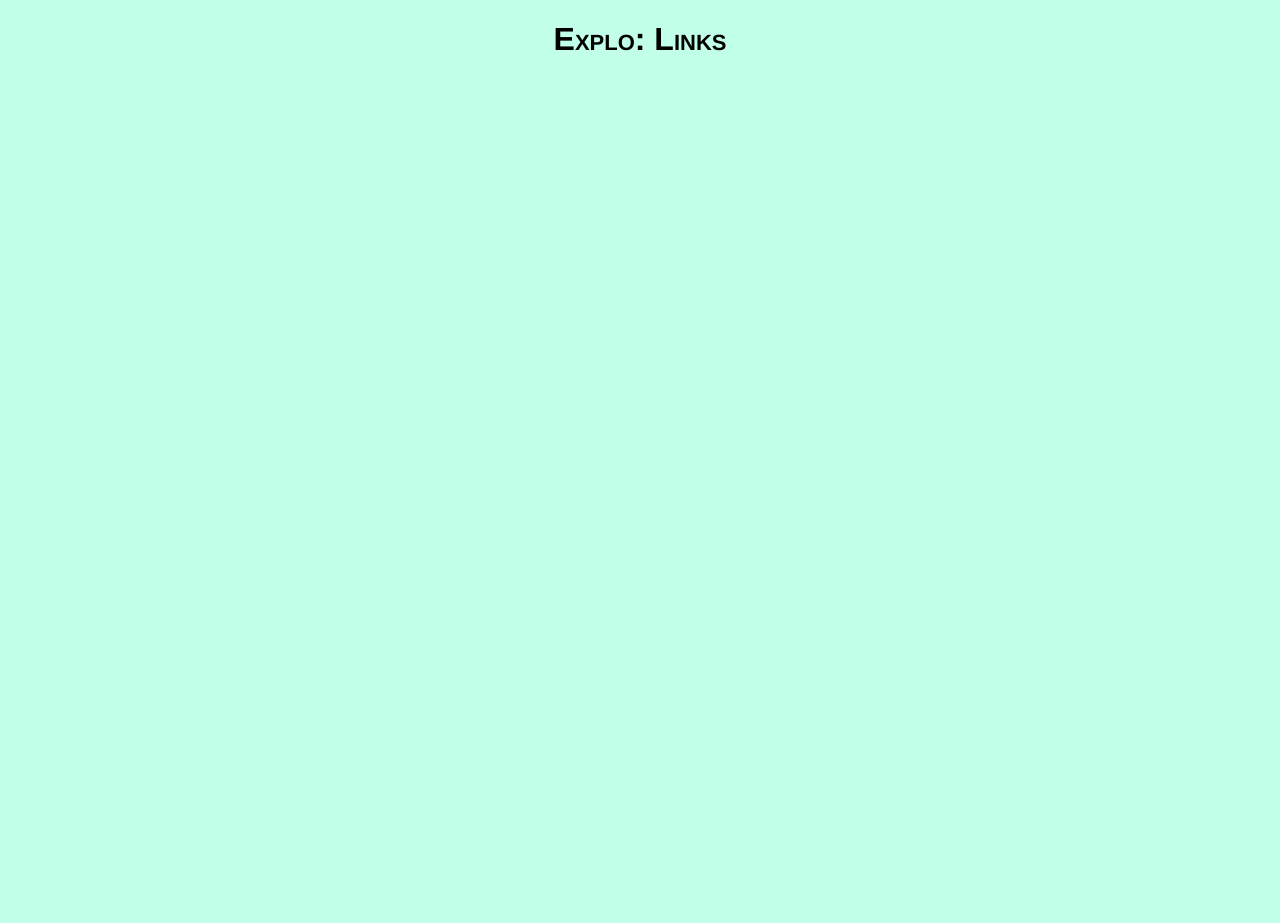
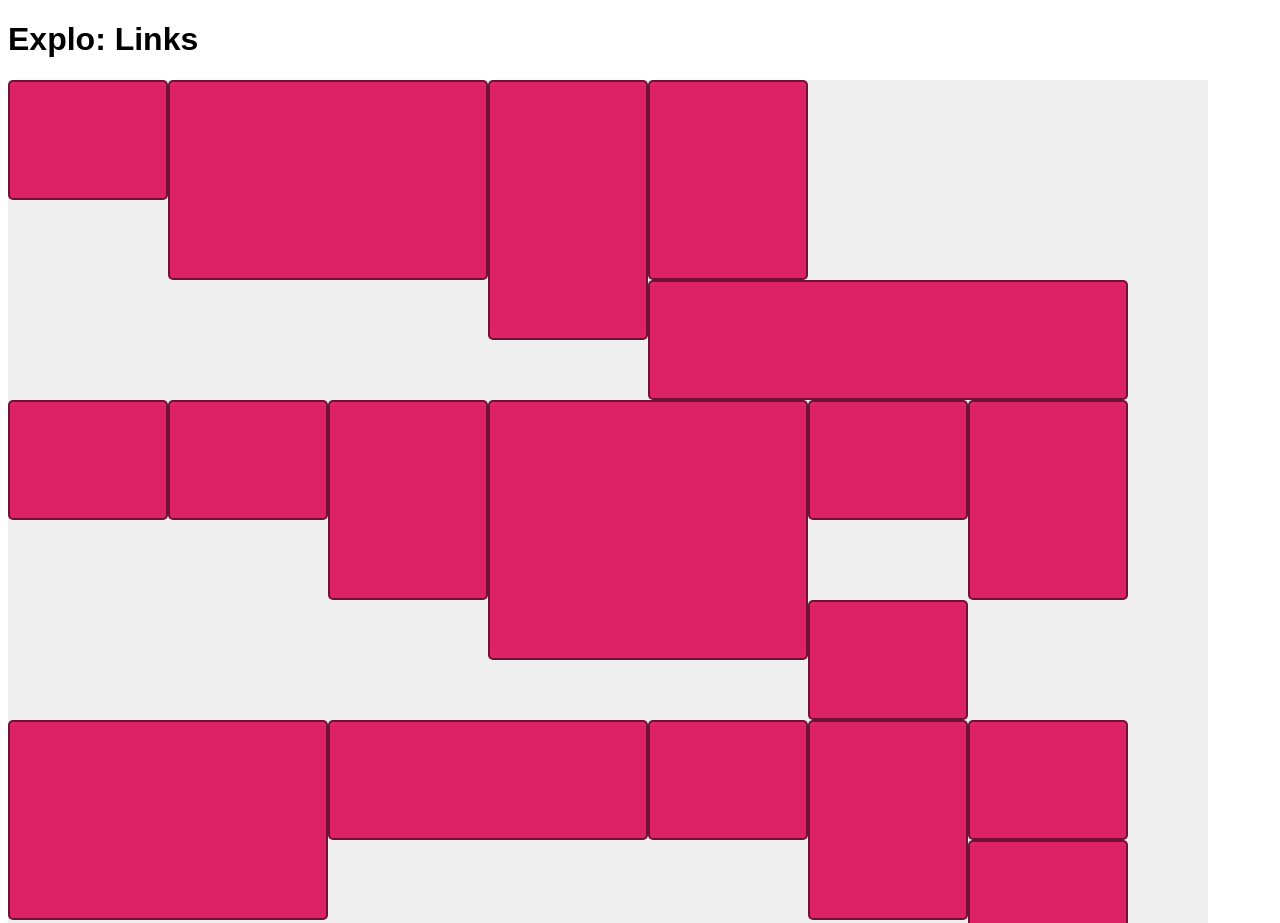
Before and after one commit to enaito/enaito.github.io, a plain HTML site: page landing.html in a window 1280 px wide. Shown: the top 923 px of the page. Before the commit the page ends 800 px from the top, so only its background shows below. Drawn offline with nearby package versions, Linux system fonts and the light colour scheme.

Commit message:
correct css

```diff
--- a/landing.html
+++ b/landing.html
@@ -4,7 +4,7 @@
 <head>
 	<meta charset="utf-8">
 	<title>Explo Home</title>
-	<link href="style.css" rel="stylesheet" />
+	<link href="landing.css" rel="stylesheet" />
 	<script src="https://ajax.googleapis.com/ajax/libs/jquery/2.2.0/jquery.min.js"></script>
 	<script src="masonry.pkgd.min.js"></script>
 	<script src="grid.js"></script>
```
